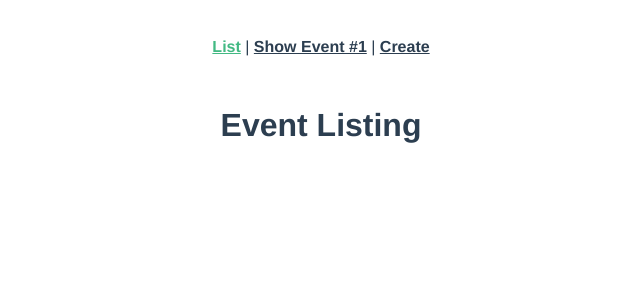
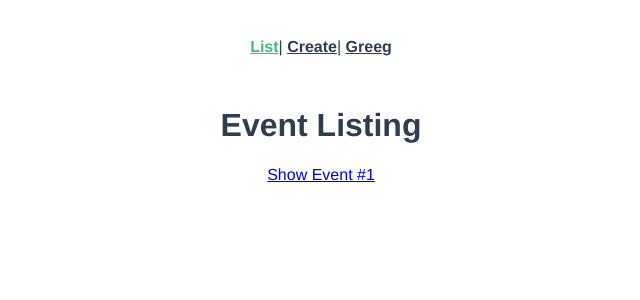
Before and after one commit to frodriguez20H/Real-World-Vue.js, a Vue app: page / in a window 1280 px wide. Shown: the top 300 px of the page, without its empty margins (319-959 px from the left). Built offline with nearby package versions, Linux system fonts and the light colour scheme.

Commit message:
Dynamic Routing & History Mode

```diff
--- a/src/App.vue
+++ b/src/App.vue
@@ -1,11 +1,11 @@
 <template>
   <div id="app">
     <div id="nav">
-      <router-link :to="{ name: 'event-list' }">List</router-link> |
-      <router-link :to="{ name: 'event-show' }">Show Event #1</router-link> |
-      <router-link :to="{ name: 'event-create' }">Create</router-link>
+      <router-link :to="{ name: 'event-list' }">List</router-link>|
+      <router-link :to="{ name: 'event-create' }">Create</router-link>|
+      <router-link :to="{ name: 'user', params: { username: 'Gregg'} }">Greeg</router-link>
     </div>
-    <router-view />
+    <router-view/>
   </div>
 </template>
 
--- a/src/router.js
+++ b/src/router.js
@@ -1,12 +1,15 @@
-import Vue from "vue"
-import Router from "vue-router"
-import EventCreate from "./views/EventCreate.vue"
-import EventList from "./views/EventList.vue"
-import EventShow from "./views/EventShow.vue"
+import Vue from 'vue'
+import Router from 'vue-router'
+import EventCreate from './views/EventCreate.vue'
+import EventList from './views/EventList.vue'
+import EventShow from './views/EventShow.vue'
+import User from './views/User.vue'
 
-Vue.use(Router);
+Vue.use(Router)
 
 export default new Router({
+  mode: 'history',
+
   routes: [
     {
       path: '/',
@@ -14,14 +17,21 @@
       component: EventList
     },
     {
-      path: '/event',
+      path: '/event/:id',
       name: 'event-show',
-      component: EventShow
+      component: EventShow,
+      props: true
     },
     {
       path: '/event/create',
       name: 'event-create',
       component: EventCreate
+    },
+    {
+      path: '/user/:username',
+      name: 'user',
+      component: User,
+      props: true
     }
   ]
-});
+})
--- a/src/views/EventCreate.vue
+++ b/src/views/EventCreate.vue
@@ -1,3 +1,3 @@
 <template>
-    <h1>Create Evente</h1>
+  <h1>Create Evente</h1>
 </template>
--- a/src/views/EventList.vue
+++ b/src/views/EventList.vue
@@ -1,3 +1,9 @@
 <template>
+  <div>
     <h1>Event Listing</h1>
+
+    <router-link :to="{ name: 'event-show', params: { id: '1' } }"
+      >Show Event #1</router-link
+    >
+  </div>
 </template>
--- a/src/views/EventShow.vue
+++ b/src/views/EventShow.vue
@@ -1,3 +1,9 @@
 <template>
-    <h1>Showing event #1</h1>
+  <h1>Showing event #{{ id }}</h1>
 </template>
+
+<script>
+export default {
+  props: ['id']
+}
+</script>
--- /dev/null
+++ b/src/views/User.vue
@@ -0,0 +1,11 @@
+<template>
+  <div class="user">
+    <h1>This is {{ username }} page</h1>
+  </div>
+</template>
+
+<script>
+export default {
+  props: ['username']
+}
+</script>
```
Also changed, not shown: src/main.js (+6 -6 lines), src/store.js (+4 -4 lines), 1 other file (tests, documents, lock files or other folders).
